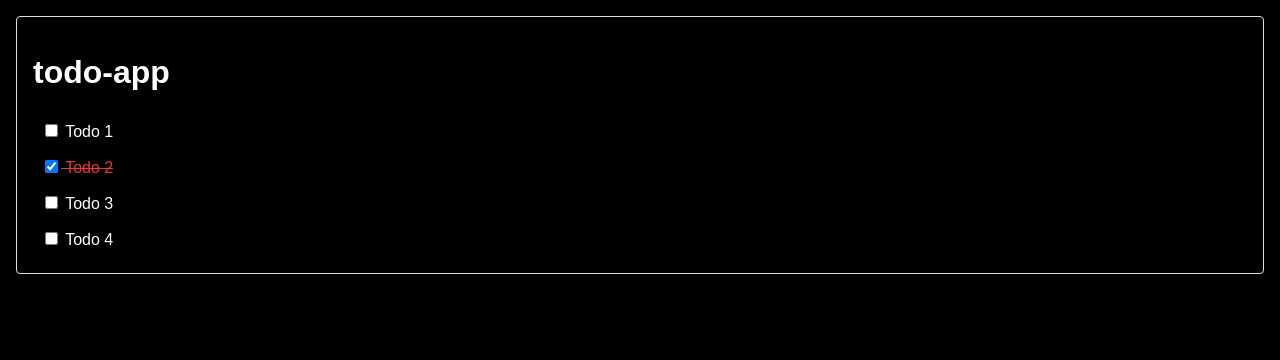
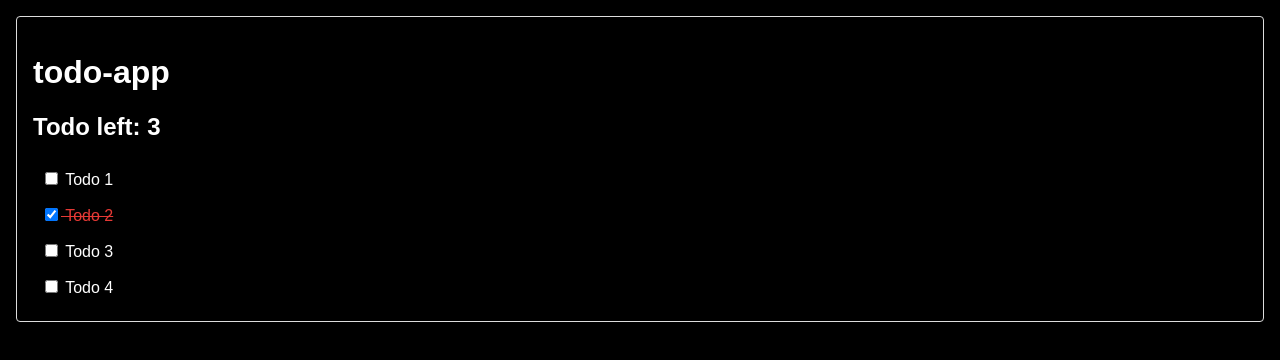
Before and after one commit to kaskar2008-experiments/angular-todo, an Angular app: page / in a window 1280 px wide. Shown: the top 360 px of the page. Built offline with nearby package versions, Linux system fonts and the light colour scheme.

Commit message:
Update [components/todos]: getter testing

```diff
--- a/src/app/components/todos/todos.component.html
+++ b/src/app/components/todos/todos.component.html
@@ -1,3 +1,4 @@
+<h2>Todo left: {{ todoLeftList.length }}</h2>
 <div
   class="todo-list"
   *ngFor="let todo of todos"
--- a/src/app/components/todos/todos.component.ts
+++ b/src/app/components/todos/todos.component.ts
@@ -19,4 +19,8 @@ export class TodosComponent implements OnInit {
     this.todos = this.todoService.getTodos();
   }
 
+  get todoLeftList() {
+    return this.todos.filter(el => !el.completed);
+  }
+
 }
```
